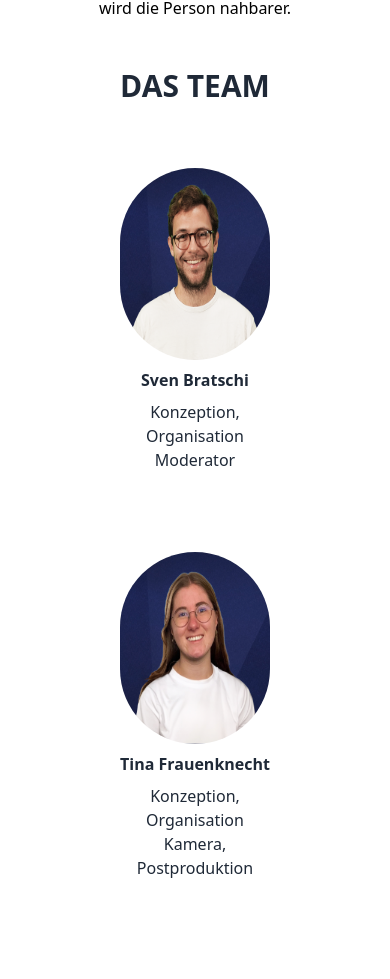
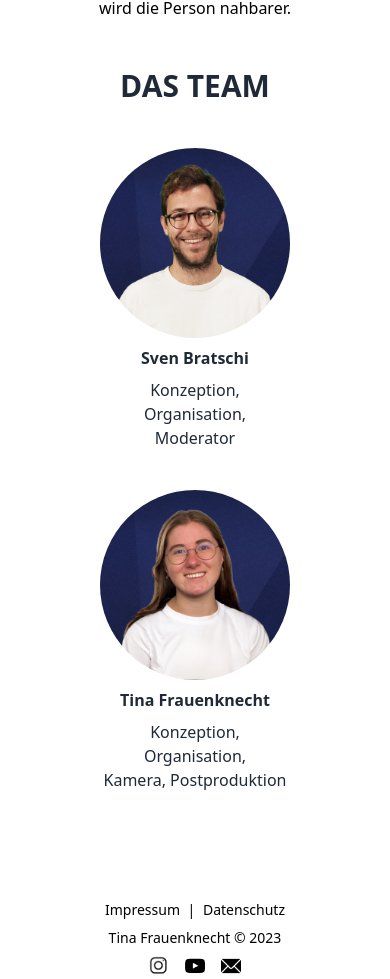
Before and after one commit to tinafrauenknecht/im5, a website: page about.html in a window 390 px wide. Shown: the part 1020-1999 px from the top of the page. Drawn offline with nearby package versions, Linux system fonts and the light colour scheme.

Commit message:
Responsive About

```diff
--- a/about.html
+++ b/about.html
@@ -27,29 +27,25 @@
 
 
 
-
-
-
     <div class="container mx-auto p-20 text-center items-center">
         <h1 class="text-3xl font-semibold text-gray-800 mb-6">DAS PROJEKT</h1>
-        <!-- <p class="text-xl font-bold">Was machen die Unihockey Nationalspieler/-innen während der Sommerpause, wenn keine Spiele auf dem Programm stehen?</p> <br> -->
         <p>Seit über 60 Jahren werden Persönlichkeiten in Form von Portraits vorgestellt. Das lineare Frage-Antwort Pingpong ist nicht mehr speziell. Die Fragen und Antworten, das Setting und die Kameraführung wiederholen sich. Das Format sticht nicht mehr aus der Masse. Als wir den Auftrag von swissunihockey bekamen Portraits zu erstellen, wussten wir, dass wir das Format updaten und unkonventionell in einem neuen Setting durchführen wollten. <br><br>
         Deshalb haben wir versucht mit unseren "Portraits" einen zusätzlichen Mehrwert zu schaffen. Wir haben das Interview in eine Aktivität verpackt. So rückt das Interview für den Portraitierten immer mehr in den Hintergrund, was dem Interview eine Prise Frische verpasst. Es entsteht ein unaufgezwungenes Gespräch. Ganz nach dem Grundsatz: "Handlung macht Sympathie" wird die Person nahbarer. </p>
 
         <h1 class="text-3xl font-semibold text-gray-800 mt-12 mb-6">DAS TEAM</h1>
 
         <div class="items-center">
-            <div class="flex flex-col justify-center mt-4 sm:flex-row ">
-                <div class=" items-center justify-center sm:mx-4 p-10">
-                    <img src="assets/img/sven.png" alt="Bild_Sven" class="w-48 h-48 rounded-full m-auto">
+            <div class="flex flex-col justify-center sm:flex-row ">
+                <div class=" items-center justify-center sm:mx-4 p-5">
+                    <img src="assets/img/sven.png" alt="Bild_Sven" class="w-48 h-auto rounded-full m-auto">
                     <p class="font-bold mt-2 text-gray-800">Sven Bratschi</p>
-                    <p class="mt-2 text-gray-800">Konzeption, Organisation</p>
+                    <p class="mt-2 text-gray-800">Konzeption, Organisation,</p>
                     <p class="text-gray-800">Moderator</p>
                 </div>
-                <div class=" items-center justify-center sm:mx-4 p-10">
-                    <img src="assets/img/tina.png" alt="Bild_Tina" class="w-48 h-48 rounded-full m-auto">
+                <div class=" items-center justify-center sm:mx-4 p-5">
+                    <img src="assets/img/tina.png" alt="Bild_Tina" class="w-48 h-auto rounded-full m-auto">
                     <p class="font-bold mt-2 text-gray-800">Tina Frauenknecht</p>
-                    <p class="mt-2 text-gray-800">Konzeption, Organisation</p>
+                    <p class="mt-2 text-gray-800">Konzeption, Organisation,</p>
                     <p class="text-gray-800">Kamera, Postproduktion</p>
                 </div>
             </div>
```
